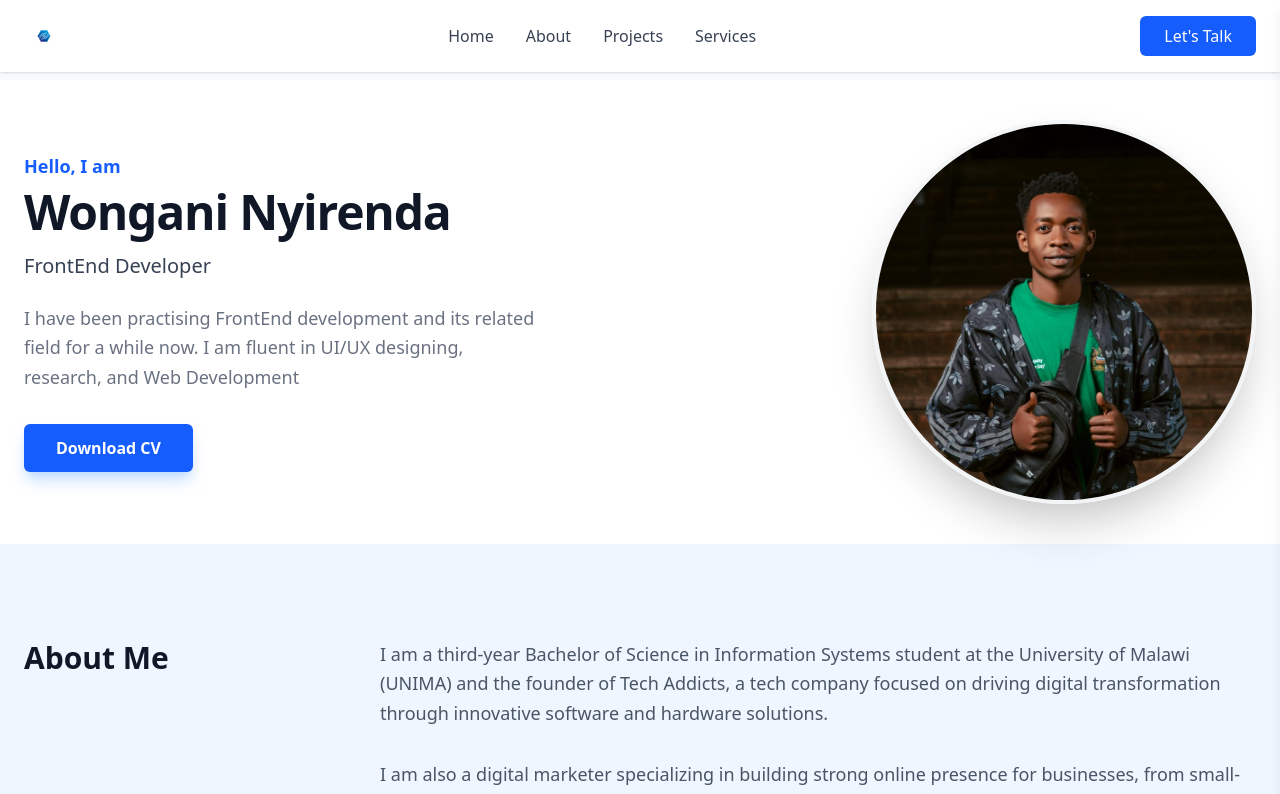
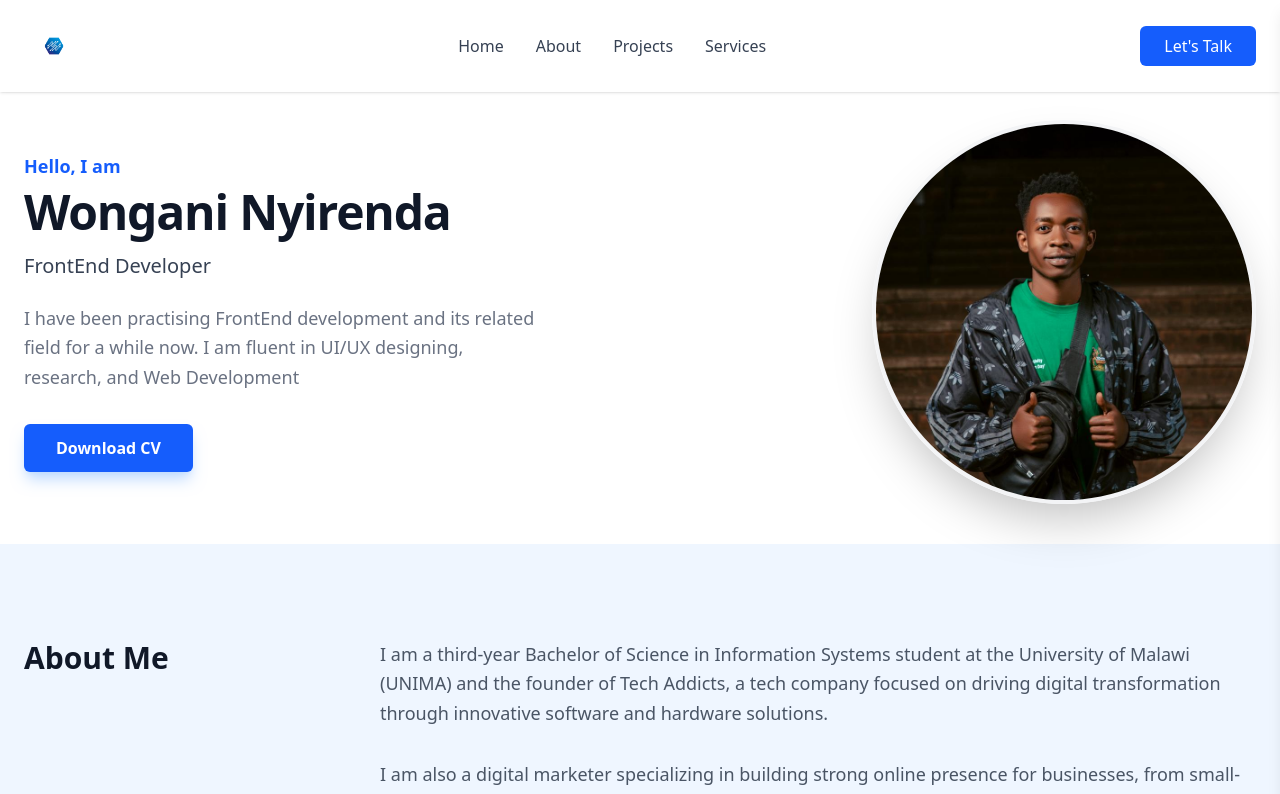
Before and after one commit to WonganiNyirenda18/Wongani-Portfolio, a React (Vite) app: page / in a window 1280 px wide. Shown: the top 794 px of the page. Built offline with nearby package versions, Linux system fonts and the light colour scheme.

Commit message:
added another logo

```diff
--- a/src/Components/Header.jsx
+++ b/src/Components/Header.jsx
@@ -1,5 +1,6 @@
 import { useState } from 'react';
 import Logo from '../Assets/logo.png';
+import Logo2 from '../Assets/Logo2.png';
 import { FontAwesomeIcon } from '@fortawesome/react-fontawesome';
 import { faBars, faXmark } from '@fortawesome/free-solid-svg-icons';
 
@@ -11,12 +12,12 @@ export default function Header() {
             {/* HEADER */}
             <header className="fixed top-0 left-0 w-full bg-white shadow-sm z-50">
                 <div className="max-w-7xl mx-auto px-6 py-4 flex items-center justify-between">
-                    <img src={Logo} alt="Logo" className="w-10 h-10 object-contain" />
+                    <img src={Logo2} alt="Logo" className="w-15 h-15 object-contain" />
 
                     {/* Desktop Nav */}
                     <nav className="hidden md:block">
                         <ul className="flex gap-8 font-medium text-gray-700">
-                            <li><a href="#home">Home</a></li>
+                            <li><a href="/">Home</a></li>
                             <li><a href="#about">About</a></li>
                             <li><a href="#projects">Projects</a></li>
                             <li><a href="#services">Services</a></li>
```
Also changed, not shown: src/Assets/Logo2.png (added).
